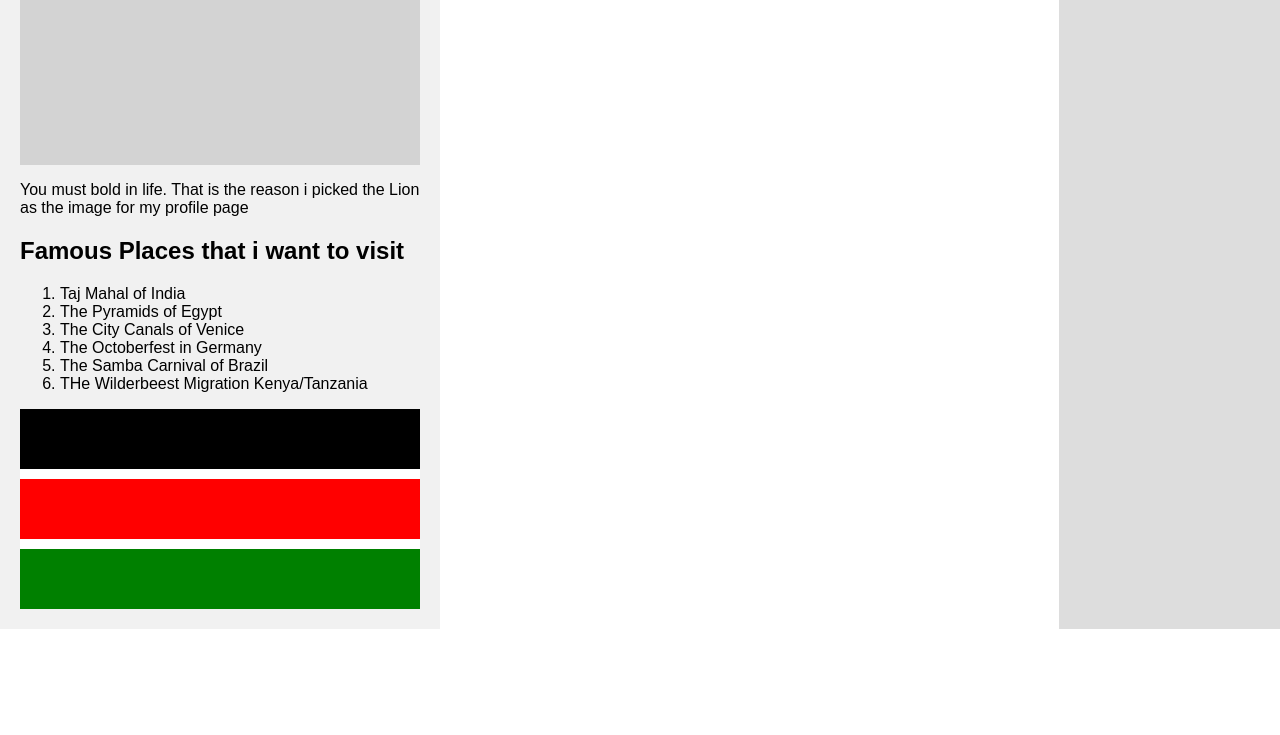
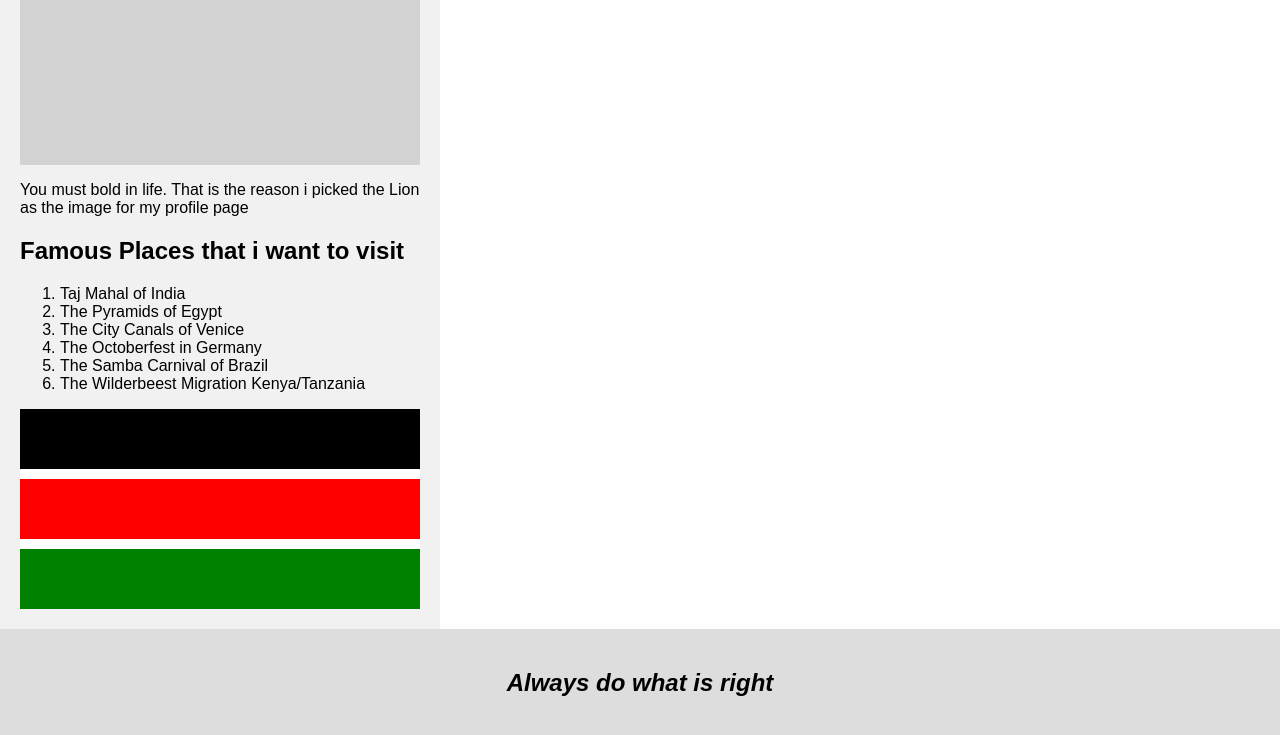
Before and after one commit to gg-mg/Persona, a plain HTML site: page index.html in a window 1280 px wide. Shown: the part 1045-1780 px from the top of the page. Before the commit the page ends 1674 px from the top, so only its background shows below. Drawn offline with Linux system fonts and the light colour scheme; a web font is replaced by a local one.

Commit message:
Always Do What is Right

```diff
--- a/index.html
+++ b/index.html
@@ -62,7 +62,7 @@
         <li>The City Canals of Venice</li>
         <li>The Octoberfest in Germany</li>
         <li>The Samba Carnival of Brazil</li>
-        <li>THe Wilderbeest Migration Kenya/Tanzania</li>
+        <li>The Wilderbeest Migration Kenya/Tanzania</li>
       </ol>
 
 
@@ -100,9 +100,11 @@
         <li><a href="https://gg-mg.github.io/Resort-Website/.">Resort Website</a></li>
       </ol>
 
+    </div>
+
+</div>
 
 
-    </div>
 
     <div class="footer">
       <h2><em>Always do what is right</em></h2>
```
